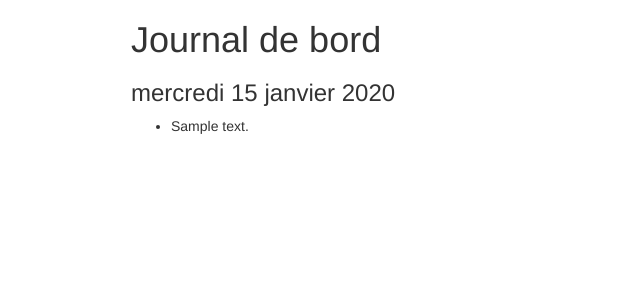
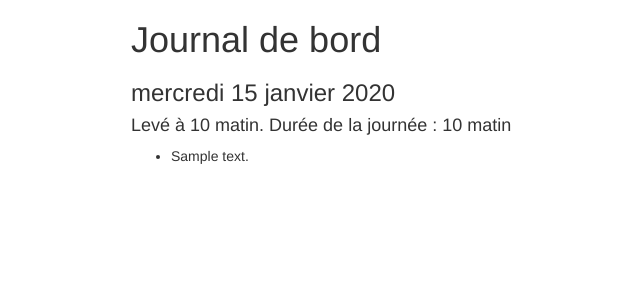
Before and after one commit to andydeliot/journal_de_bord, a Django app: page / in a window 1280 px wide. Shown: the top 300 px of the page, without its empty margins (204-844 px from the left). Run offline with Django 3.2, Linux system fonts and the light colour scheme; tables that the repository leaves empty hold one stand-in row (values such as "Sample post"); some libraries are stand-ins or nearby versions.

Commit message:
Ajout de l'heure de levé et la durée de la journée dans home.html

```diff
--- a/journal_de_bord/templates/journal_de_bord/home.html
+++ b/journal_de_bord/templates/journal_de_bord/home.html
@@ -18,6 +18,7 @@
 		{% for journee in journees %}
 
 			<h3>{{ journee }}</h3>
+			<h4>Levé à {{ journee.lever }}. Durée de la journée : {{ journee.dure }}</h4>
 
 			<ul>
 			{% for souvenir in journee.souvenirs %} <li>{{ souvenir }}</li> {% endfor %}
--- a/journal_de_bord/views.py
+++ b/journal_de_bord/views.py
@@ -6,5 +6,5 @@ from .models import Journee
 def home(request):
     """ Affiche toutes mes journées de mon journal de bord. """
     journees = Journee.objects.all().order_by("-jour")
-    print(locals())
+    # print(locals())
     return render(request, "journal_de_bord/home.html", locals())
```
Also changed, not shown: journal_de_bord/migrations/0006_remove_journee_dure.py (added), journal_de_bord/migrations/0007_journee_dure.py (added).
